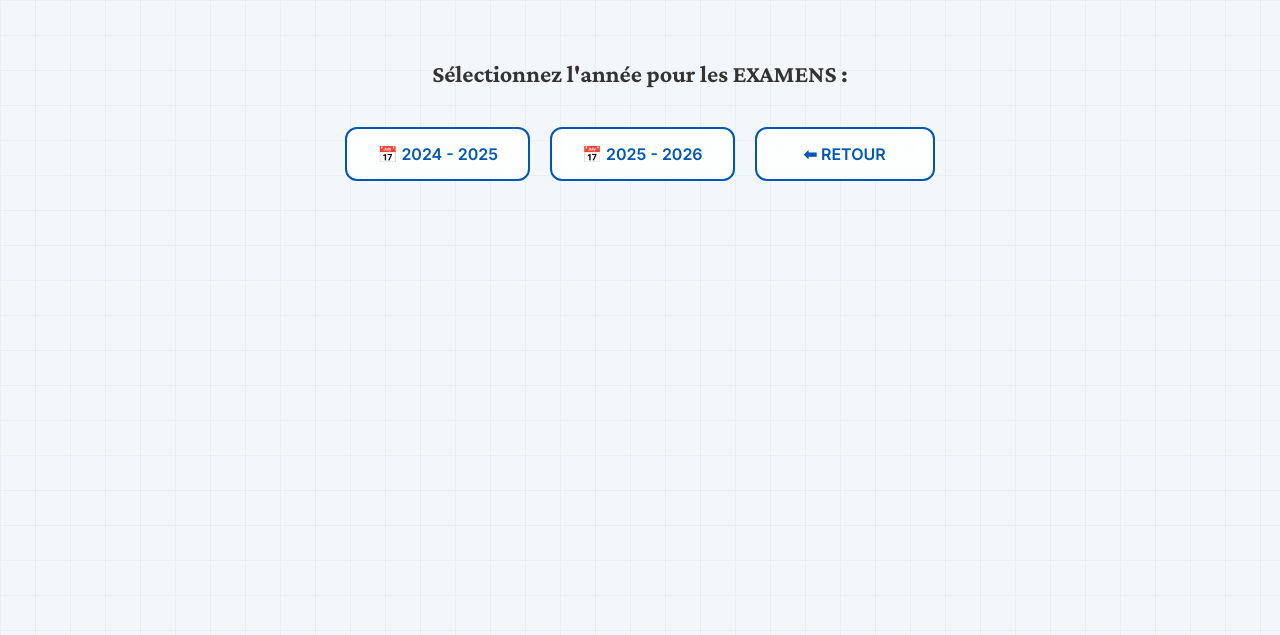
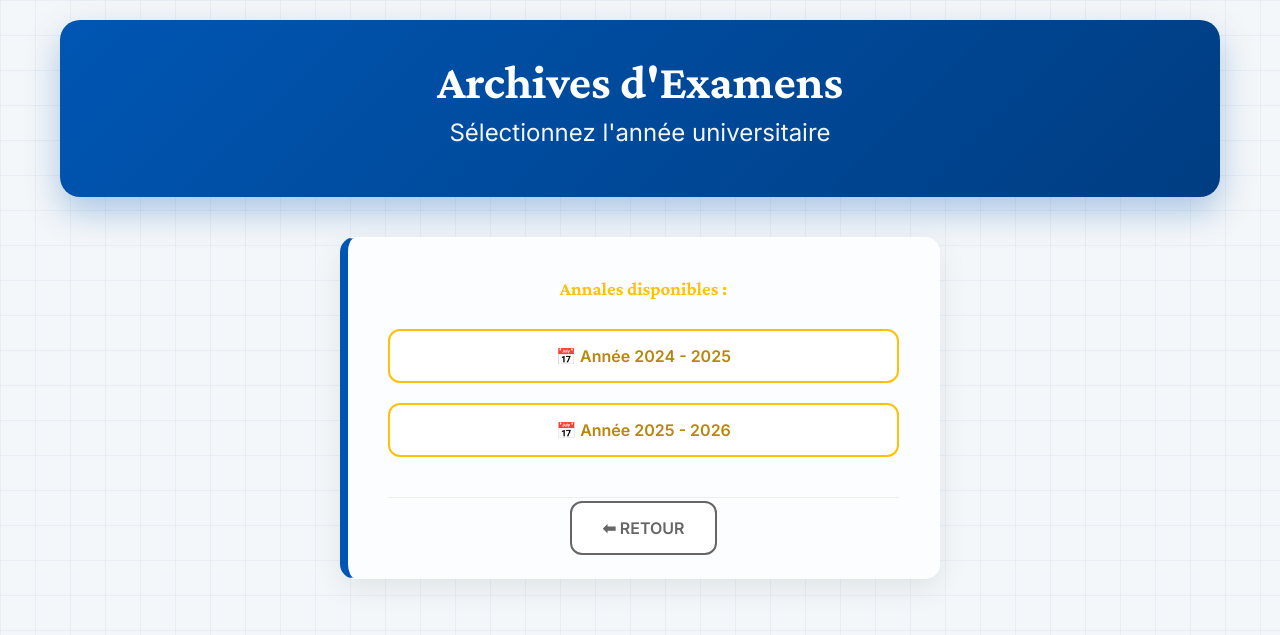
Before and after one commit to mahmoudmath/mahmoudmath.github.io, a Jekyll site: the page choix-annee-examens.html, which Jekyll copies as it is, in a window 1280 px wide. Shown: the top 635 px of the page. Built offline with Jekyll 4.4.1, drawn with Linux system fonts in a browser that asks for light colours.

Commit message:
Update choix-annee-examens.html

```diff
--- a/choix-annee-examens.html
+++ b/choix-annee-examens.html
@@ -2,18 +2,31 @@
 <html lang="fr">
 <head>
     <meta charset="UTF-8">
+    <title>Sélection Année - Examens</title>
     <link rel="stylesheet" href="style.css">
-    <title>Année - Examens</title>
+    <link href="https://unpkg.com/aos@2.3.1/dist/aos.css" rel="stylesheet">
 </head>
 <body>
     <div class="container">
-        <h2 style="text-align:center; margin: 40px 0;">Sélectionnez l'année pour les EXAMENS :</h2>
-        <div class="academic-nav">
-            <a href="examens-24-25.html" class="nav-card">📅 2024 - 2025</a>
-            <a href="examens-25-26.html" class="nav-card">📅 2025 - 2026</a>
-            <!-- Bouton Retour ajouté ici -->
-            <a href="pedagogie.html" class="nav-card">⬅ RETOUR</a>
+        <header class="professor-header" data-aos="fade-down">
+            <div class="header-content">
+                <div class="professor-name">Archives d'Examens</div>
+                <div class="professor-title">Sélectionnez l'année universitaire</div>
+            </div>
+        </header>
+
+        <div class="presentation" style="max-width: 600px; margin: 40px auto; text-align: center;" data-aos="zoom-in">
+            <h3 style="margin-bottom: 30px; color: #ffc107;">Annales disponibles :</h3>
+            <div style="display: flex; flex-direction: column; gap: 20px;">
+                <a href="examens-24-25.html" class="nav-card" style="border-color: #ffc107; color: #b8860b;">📅 Année 2024 - 2025</a>
+                <a href="examens-25-26.html" class="nav-card" style="border-color: #ffc107; color: #b8860b;">📅 Année 2025 - 2026</a>
+                <div style="margin-top: 20px; padding-top: 20px; border-top: 1px solid #eee;">
+                    <a href="pedagogie.html" class="nav-card" style="border-color: #666; color: #666;">⬅ RETOUR</a>
+                </div>
+            </div>
         </div>
     </div>
+    <script src="https://unpkg.com/aos@2.3.1/dist/aos.js"></script>
+    <script>AOS.init();</script>
 </body>
 </html>
```
